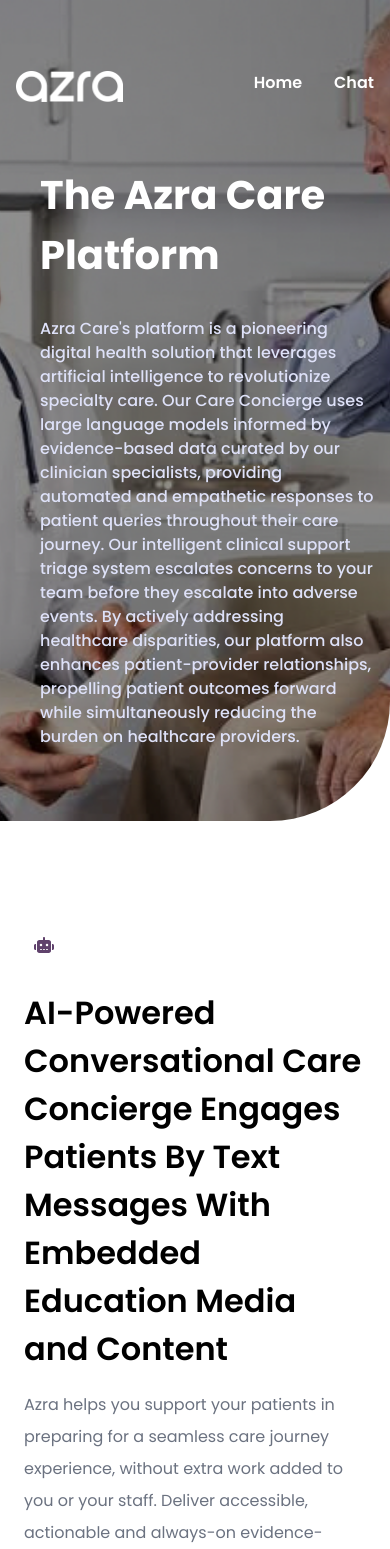
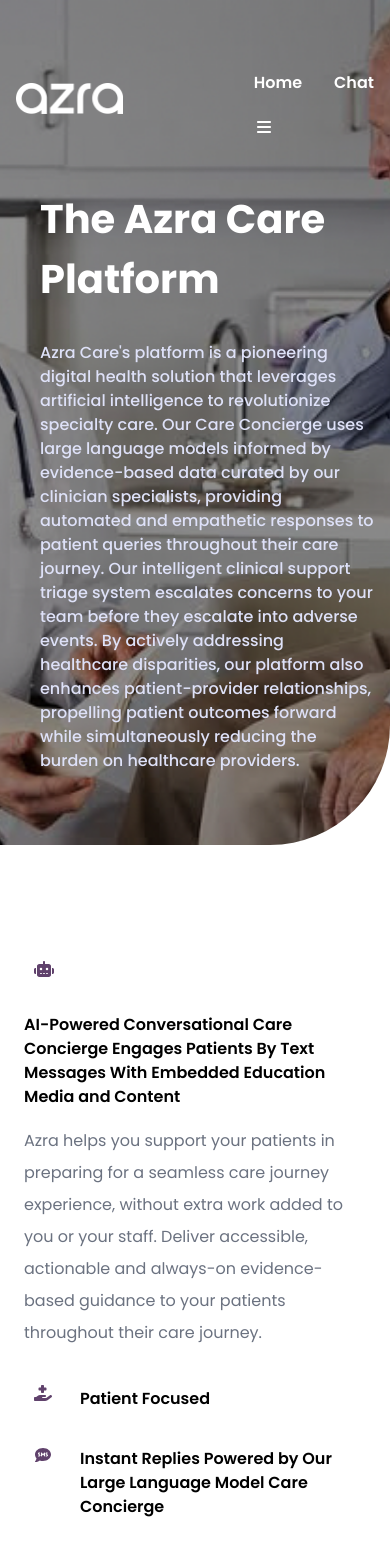
Before and after one commit to daniyalayyaz/azra-ai, a Next.js app: page / in a window 390 px wide. Shown: the top 1549 px of the page. Built offline with nearby package versions, Linux system fonts and the light colour scheme.

Commit message:
Responsiveness done only bars left

```diff
--- a/src/app/Components/Footer.js
+++ b/src/app/Components/Footer.js
@@ -10,7 +10,7 @@
   return (
     <>
       <footer className="bg-white pb-4" style={{ backgroundColor: "#d0eae1" }}>
-        <div className="pt-4 sm:pt-10 lg:pt-12 pb-12 md:px-16 px-6 text-center md:text-left">
+        <div className="pt-4 sm:pt-10 lg:pt-12 pb-12 md:px-16 px-6  text-left">
           <div className="max-w-screen-3xl px-4 mx-auto ">
             <div className=" md:flex  mt-6">
               <div className="border w-[100%] border-black mb-2"></div>
@@ -55,7 +55,7 @@
                     value-based care. Collaborate with us on research, digital
                     health platform development, and more!
                   </p>
-                  <div className="flex flex-row p-4 gap-4">
+                  <div className="flex flex-row p-4 gap-4 justify-start">
                     <div
                       className="border-8 rounded-full"
                       style={{
--- a/src/app/Components/Navbar.js
+++ b/src/app/Components/Navbar.js
@@ -1,3 +1,5 @@
+import { faBars } from "@fortawesome/free-solid-svg-icons";
+import { FontAwesomeIcon } from "@fortawesome/react-fontawesome";
 import Image from "next/image";
 import Link from "next/link";
 
@@ -28,14 +30,32 @@
                 <p>Chat</p>
               </Link>
             </li>
-            {/* <li>
-            <Link href="/contact">
-              <p>
-                Contact Us
-              </p>
-            </Link>
-          </li> */}
           </ul>
+          <div className="md:hidden">
+            <button
+              className="rounded-md"
+              //  onClick={togglebars(true)}
+            >
+              <FontAwesomeIcon
+                icon={faBars}
+                style={{ color: "white" }}
+                width={20}
+              />
+            </button>
+          </div>
+          {/* <ul className="nav-links md:flex md:items-center md:justify-between md:hidden">
+            <li>
+              <Link href="/">
+                <p>Home</p>
+              </Link>
+            </li>
+
+            <li>
+              <Link href="/chatbot">
+                <p>Chat</p>
+              </Link>
+            </li>
+          </ul> */}
         </nav>
       </div>
     </div>
--- a/src/app/PlatformOverview/ChatBotCard.js
+++ b/src/app/PlatformOverview/ChatBotCard.js
@@ -27,13 +27,13 @@
               />
             </span>
             <div
-              className={` md:w-[82%] text-[2rem] text-start semiboldfont md:text-left text-center  mt-[2rem]`}
+              className={` md:w-[82%] w-[100%] md:text-[2rem] text-[1rem] text-start semiboldfont md:text-left text-center  mt-[2rem]`}
             >
               AI-Powered Conversational Care Concierge Engages Patients By Text
               Messages With Embedded Education Media and Content
             </div>
             <div className=" pt-4 ">
-              <p className=" md:w-[90%] text-gray-500 text-[1rem] regularfont text-start text-center md:text-left leading-loose">
+              <p className=" md:w-[90%] w-[100%] text-gray-500 text-[1rem] regularfont text-start text-center md:text-left leading-loose">
                 Azra helps you support your patients in preparing for a seamless
                 care journey experience, without extra work added to you or your
                 staff. Deliver accessible, actionable and always-on
--- a/src/app/PlatformOverview/ContactUs.js
+++ b/src/app/PlatformOverview/ContactUs.js
@@ -75,7 +75,7 @@
                   </div>
                 </div>
 
-                <div className="flex items-center md:justify-left justify-center">
+                <div className="relative">
                   <button
                     style={{ backgroundColor: "#60426c" }}
                     type="submit"
@@ -87,7 +87,7 @@
               </form>
             </div>
 
-            <div className=" md:w-[75%] mt-[12rem] regularfont  ">
+            <div className=" md:w-[75%] md:mt-[12rem] regularfont  ">
               <h4 className="text-[1.5rem]">We respond within 24 hours</h4>
               <div className="text-base mt-[1rem] leading-loose">
                 Our tech-enabled care pathways support families, friends,
--- a/src/app/PlatformOverview/SocialDeterminants.js
+++ b/src/app/PlatformOverview/SocialDeterminants.js
@@ -10,9 +10,10 @@
     <>
       <div className="bg-white  ">
         <div className="mx-auto container">
-          <div className="flex md:flex-row flex-col space-y-2 md:justify-between md:mx-[4rem] mt-[4rem] px-6">
-            <div className="grid grid-cols  md:w-[100%]  ">
+          <div className="flex md:flex-row flex-col space-y-2 md:justify-between justify-center md:mx-[4rem] mt-[4rem] px-6">
+            <div className="grid grid-cols  md:w-[100%] ">
               <div className="md:relative">
+                <div className="w-[100%] ">
                   <Image
                     className=" rounded-[8px]  shadow-2xl shadow-gray-500"
                     src={"/images/SDOH-icon.png"}
@@ -20,25 +21,26 @@
                     height={200}
                     alt=""
                   />
-                <div className="md:absolute top-[21rem] w-[100%] left-[22rem] ">
+                </div>
+                <div className="md:absolute md:top-[21rem] w-[100%]  md:left-[22rem] ">
                   <DeterminantsCard />
                 </div>
               </div>
             </div>
-            <div className="text-black  py-4  md:w-2/5 mr-[2rem] mx-2">
+            <div className="text-black  py-4  md:w-2/5 md:mr-[2rem]  ">
               <div
-                className={`text-[2rem]  text-start semiboldfont  w-[85%] md:text-left`}
+                className={`md:text-[2rem] text-[1rem] text-start mt-6 semiboldfont  w-[90%] md:text-left`}
               >
                 Social Determinants of Health and Health-Related Social Needs
               </div>
               <div className=" md:text-left text-center pt-4 text-[1rem]">
-                <p className="w-[80%] text-gray-500  regularfont leading-loose text-start ">
+                <p className="md:w-[80%] text-gray-500  regularfont leading-loose text-start ">
                   Azra Care implements systematic screening for health-related
                   social needs, enabling an accurate depiction of social risk in
                   your patient population and also streamlining resources like
                   transportation, food, and housing for those who need it most.
                 </p>
-                <div className="md:flex flex-row flex-start mt-[2rem] semiboldfont md:p-2">
+                <div className="flex flex-row flex-start mt-[2rem] text-left semiboldfont md:p-2">
                   <span className=" flex flex-row ">
                     <FontAwesomeIcon
                       className="md:mx-[2rem] mr-4"
```
Lines whose indentation alone changed are shown as unchanged.
